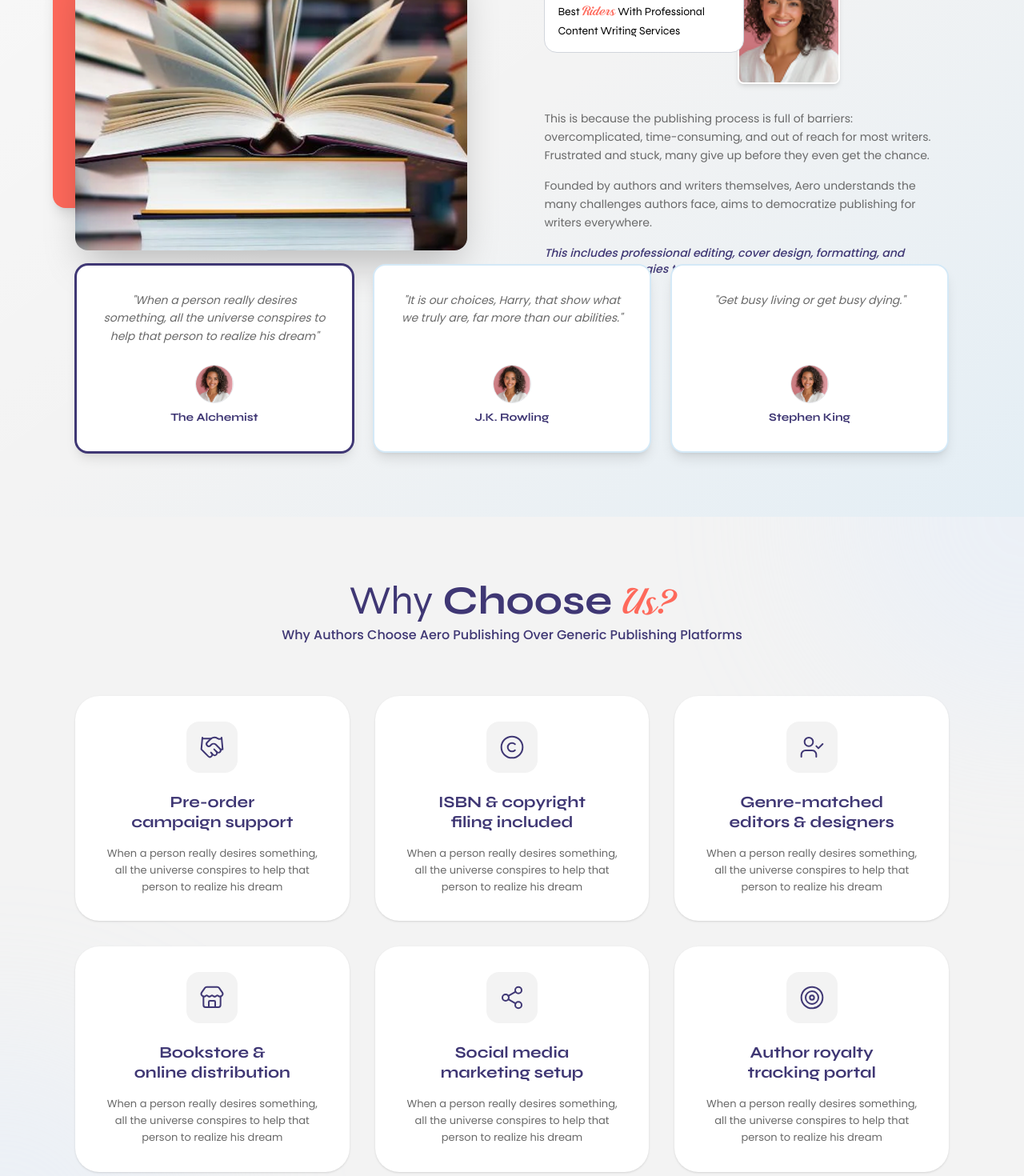
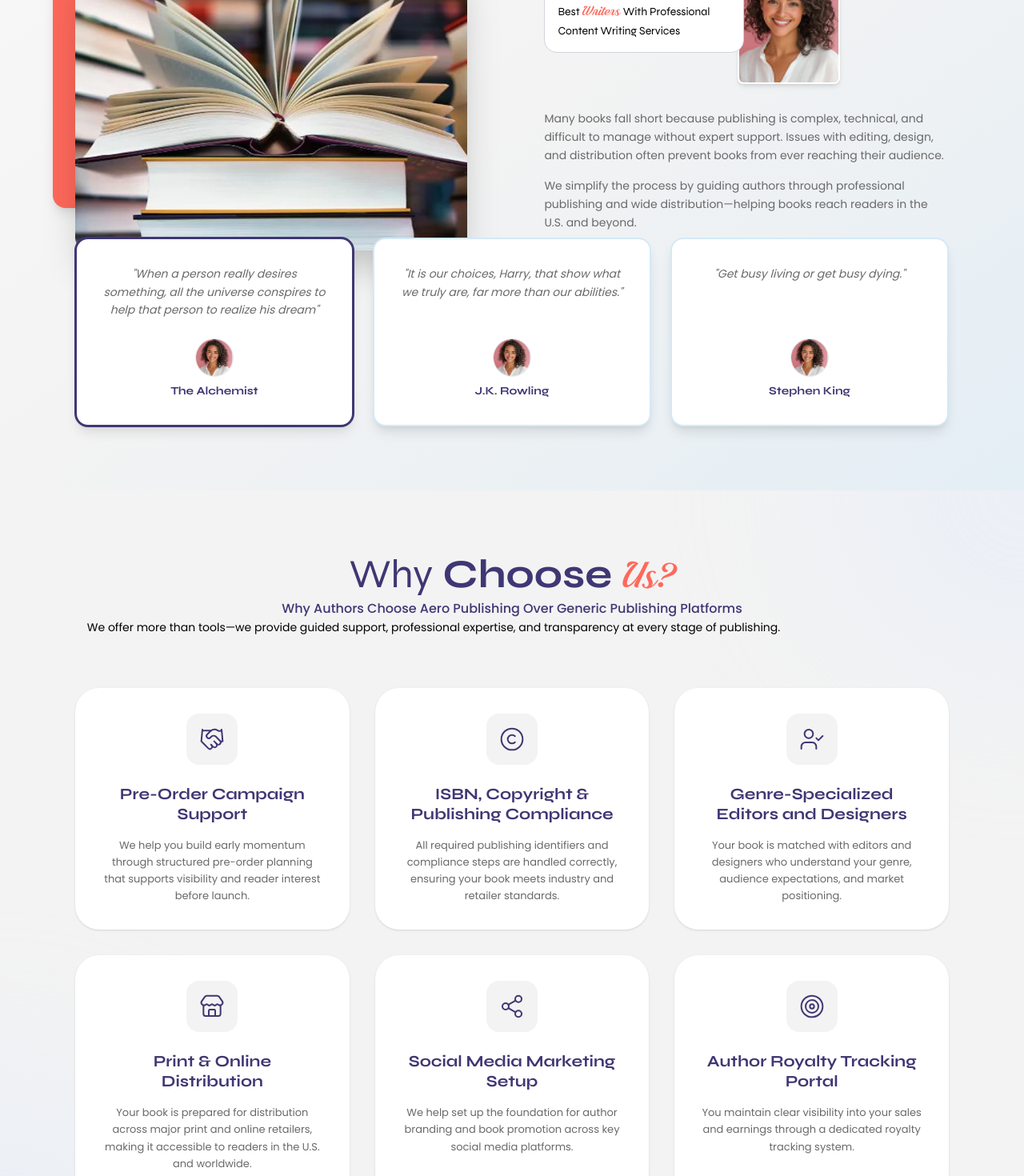
Before and after one commit to Invenzee/aeropublishing, a Next.js app: page /pricing in a window 1280 px wide. Shown: the part 3040-4510 px from the top of the page at 80% size. Built offline with nearby package versions, Linux system fonts and the light colour scheme.

Commit message:
content updated on homepage

```diff
--- a/src/components/AuthorsShowcaseSection.tsx
+++ b/src/components/AuthorsShowcaseSection.tsx
@@ -130,6 +130,9 @@ export default function AuthorsShowcaseSection() {
                     <span className="text-brand-secondary font-shaded font-[400] text-[60px]max-sm:text-[40px]"> Aero Publishing </span>
                     <span className="font-bold">With Their Books</span>
                 </h2>
+                <p className="text-black text-center font-poppins text-sm leading-relaxed max-w-4xl max-sm:text-[14px] mx-auto mt-4">
+                Authors choose Aero Publishing for our professional approach, transparent process, and commitment to quality. From first-time writers to experienced authors, clients trust us to guide their books through every stage of publishing with care, clarity, and industry expertise—helping their stories reach readers in the U.S. and worldwide.
+                </p>
             </div>
 
             {/* Scroll Container */}
--- a/src/components/TestimonialsSection.tsx
+++ b/src/components/TestimonialsSection.tsx
@@ -93,7 +93,7 @@ export default function TestimonialsSection() {
                             {/* Speech Bubble */}
                             <div className="rounded-2xl  -mr-8 z-20 bg-white p-4 border border-gray-300 relative max-w-[250px]">
                                 <p className="text-sm font-syne text-brand-black">
-                                    Best <span className="text-brand-secondary font-shaded !text-lg">Riders</span> With Professional Content Writing Services
+                                    Best <span className="text-brand-secondary font-shaded !text-lg">Writers</span> With Professional Content Writing Services
                                 </p>
                             </div>
 
@@ -117,15 +117,10 @@ export default function TestimonialsSection() {
                                 transition={{ duration: 0.4 }}
                             >
                                 <p className="text-sm font-poppins text-brand-gray leading-relaxed mb-4">
-                                    This is because the publishing process is full of barriers: overcomplicated, time-consuming, and out of reach for most writers. Frustrated and stuck, many give up before they even get the chance.
+                                Many books fall short because publishing is complex, technical, and difficult to manage without expert support. Issues with editing, design, and distribution often prevent books from ever reaching their audience.
                                 </p>
                                 <p className="text-sm font-poppins text-brand-gray leading-relaxed">
-                                    Founded by authors and writers themselves, Aero understands the many challenges authors face, aims to democratize publishing for writers everywhere.
-                                </p>
-
-                                {/* Dynamic Detail Text based on Selection */}
-                                <p className="text-sm font-poppins text-brand-primary font-medium mt-4 italic">
-                                    {activeTestimonial.details}
+                                We simplify the process by guiding authors through professional publishing and wide distribution—helping books reach readers in the U.S. and beyond.
                                 </p>
                             </motion.div>
                         </AnimatePresence>
--- a/src/components/WhyAeroSection.tsx
+++ b/src/components/WhyAeroSection.tsx
@@ -12,22 +12,22 @@ export default function WhyAeroSection() {
         {
             icon: "/feature-icon-1.png",
             title: "Professional Publishing Without Compromise",
-            description: "If you do not know where to begin, just relax. We take all the stress of writing, publishing,"
+            description: "We deliver industry-standard publishing services without cutting corners. From manuscript preparation to final release, every step is handled with precision, care, and attention to detail—so your book meets professional publishing standards in both print and digital formats."
         },
         {
             icon: "/feature-icon-2.png",
             title: "Expert-Led Editorial and Design Support",
-            description: "If you do not know where to begin, just relax. We take all the stress of writing, publishing,"
+            description: "Your book is supported by experienced editors and designers who understand both storytelling and market expectations. We work collaboratively to refine your manuscript, develop compelling interiors, and create covers that reflect your vision while appealing to your audience."
         },
         {
             icon: "/feature-icon-3.png",
             title: "Full Creative Control and 100% Royalties",
-            description: "If you do not know where to begin, just relax. We take all the stress of writing, publishing,"
+            description: "You retain complete ownership of your work. Every creative decision remains yours, and you earn 100% of your royalties. Our role is to support, guide, and execute—not to take control of your intellectual property."
         },
         {
             icon: "/feature-icon-4.png",
             title: "Global Distribution Across Major Platforms",
-            description: "If you do not know where to begin, just relax. We take all the stress of writing, publishing,"
+            description: "Your book is prepared for distribution across leading online retailers and platforms worldwide. We ensure your title is professionally formatted and positioned to reach readers in the United States and beyond, in both print and digital marketplaces."
         }
     ];
 
@@ -54,6 +54,9 @@ export default function WhyAeroSection() {
                         <span className="text-brand-primary font-[500]">Your Book Should Be </span>
                         <span className="text-brand-primary">Simple, Transparent, and Author-First</span>
                     </h2>
+                    <p className="text-black text-center font-poppins text-sm leading-relaxed max-w-4xl max-sm:text-[14px]">
+                    Publishing doesn’t need to be confusing or overwhelming. We believe authors deserve a clear, honest, and supportive publishing experience—one where you stay informed, maintain control, and know exactly what to expect at every stage. Our process is designed to put your goals first while delivering professional results you can trust.
+                    </p>
                 </motion.div>
                 <div className="grid grid-cols-2 gap-16 items-center max-lg:grid-cols-1 max-lg:gap-12">
                     {/* Left Column: Content */}
--- a/src/components/WhyChooseUsSection.tsx
+++ b/src/components/WhyChooseUsSection.tsx
@@ -7,38 +7,38 @@ import { Handshake, Copyright, UserCheck, Store, Share2, Target } from "lucide-r
 const features = [
     {
         icon: Handshake,
-        title: "Pre-order\ncampaign support",
-        description: "When a person really desires something, all the universe conspires to help that person to realize his dream",
+        title: "Pre-Order Campaign Support",
+        description: "We help you build early momentum through structured pre-order planning that supports visibility and reader interest before launch.",
         highlight: false
     },
     {
         icon: Copyright,
-        title: "ISBN & copyright\nfiling included",
-        description: "When a person really desires something, all the universe conspires to help that person to realize his dream",
+        title: "ISBN, Copyright & Publishing Compliance",
+        description: "All required publishing identifiers and compliance steps are handled correctly, ensuring your book meets industry and retailer standards.",
         highlight: false
     },
     {
         icon: UserCheck,
-        title: "Genre-matched\neditors & designers",
-        description: "When a person really desires something, all the universe conspires to help that person to realize his dream",
+        title: "Genre-Specialized Editors and Designers",
+        description: "Your book is matched with editors and designers who understand your genre, audience expectations, and market positioning.",
         highlight: false
     },
     {
         icon: Store,
-        title: "Bookstore &\nonline distribution",
-        description: "When a person really desires something, all the universe conspires to help that person to realize his dream",
+        title: "Print & Online Distribution",
+        description: "Your book is prepared for distribution across major print and online retailers, making it accessible to readers in the U.S. and worldwide.",
         highlight: false
     },
     {
         icon: Share2,
-        title: "Social media\nmarketing setup",
-        description: "When a person really desires something, all the universe conspires to help that person to realize his dream",
+        title: "Social Media Marketing Setup",
+        description: "We help set up the foundation for author branding and book promotion across key social media platforms.",
         highlight: false
     },
     {
         icon: Target,
-        title: "Author royalty\ntracking portal",
-        description: "When a person really desires something, all the universe conspires to help that person to realize his dream",
+        title: "Author Royalty Tracking Portal",
+        description: "You maintain clear visibility into your sales and earnings through a dedicated royalty tracking system.",
         highlight: false
     }
 ];
@@ -67,6 +67,9 @@ export default function WhyChooseUsSection() {
                     </h2>
                     <p className="text-md font-poppins text-brand-primary font-medium">
                         Why Authors Choose Aero Publishing Over Generic Publishing Platforms
+                    </p>
+                    <p className="text-black text-center font-poppins text-sm leading-relaxed max-w-4xl max-sm:text-[14px]">
+                    We offer more than tools—we provide guided support, professional expertise, and transparency at every stage of publishing.
                     </p>
                 </motion.div>
 
```
Also changed, not shown: src/components/HeroSection.tsx (+4 -5 lines), src/components/HowWeWorkSection.tsx (+5 -9 lines).
